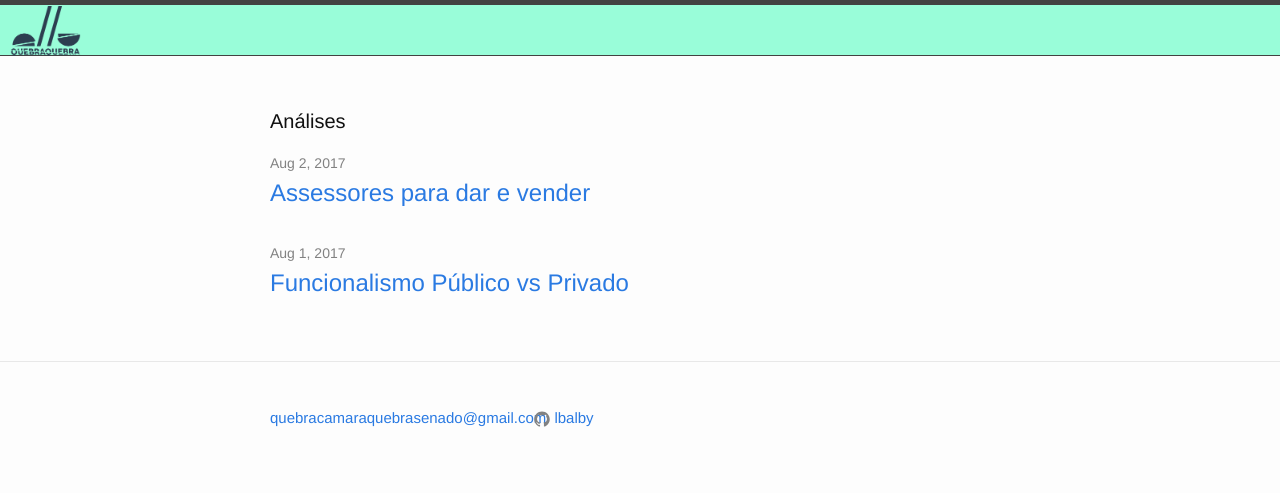
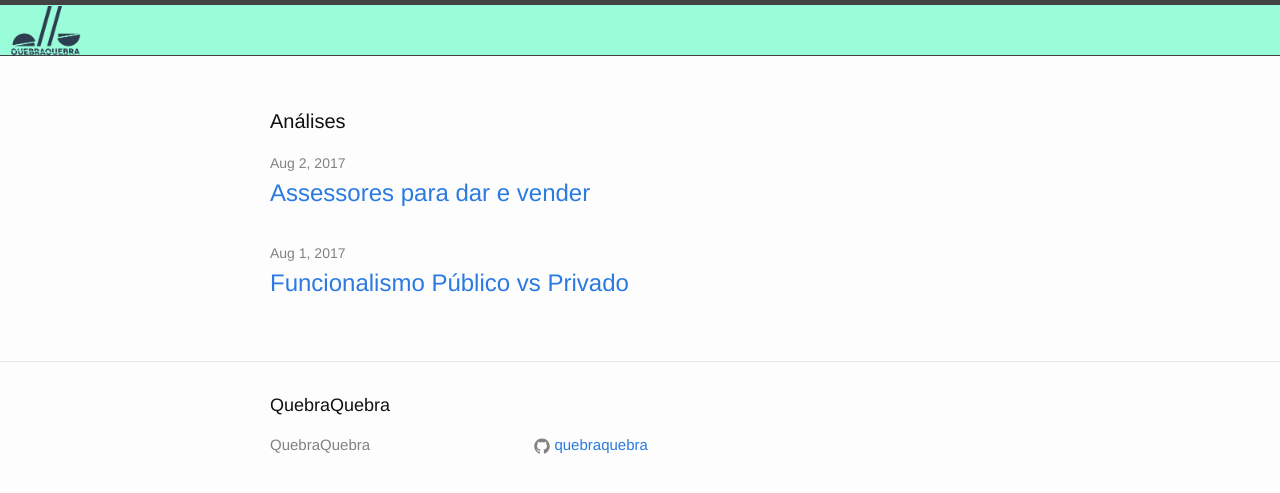
Before and after one commit to quebraquebra/blog, a Jekyll site: the page built from index.html, in a window 1280 px wide. Shown: the top 493 px of the page. Built offline with Jekyll 4.4.1, drawn with Linux system fonts in a browser that asks for light colours.

Commit message:
adding new files

```diff
--- a/_config.yml
+++ b/_config.yml
@@ -1,10 +1,9 @@
 # Site settings
-title:
-email: quebracamaraquebrasenado@gmail.com
+title: QuebraQuebra
 description: > # this means to ignore newlines until "baseurl:"
 baseurl: "/knitr-jekyll" # the subpath of your site, e.g. /blog/
-url: "http://yourdomain.com" # the base hostname & protocol for your site
-github_username:  lbalby
+url: "http://quebraquebra.lsd.ufcg.edu.br" # the base hostname & protocol for your site
+github_username:  quebraquebra
 permalink: /:year/:month/:title.html
 
 # Build settings
--- a/_includes/footer.html
+++ b/_includes/footer.html
@@ -28,20 +28,6 @@
           </li>
           {% endif %}
 
-          {% if site.twitter_username %}
-          <li>
-            <a href="https://twitter.com/{{ site.twitter_username }}">
-              <span class="icon  icon--twitter">
-                <svg viewBox="0 0 16 16">
-                  <path fill="#828282" d="M15.969,3.058c-0.586,0.26-1.217,0.436-1.878,0.515c0.675-0.405,1.194-1.045,1.438-1.809
-                  c-0.632,0.375-1.332,0.647-2.076,0.793c-0.596-0.636-1.446-1.033-2.387-1.033c-1.806,0-3.27,1.464-3.27,3.27 c0,0.256,0.029,0.506,0.085,0.745C5.163,5.404,2.753,4.102,1.14,2.124C0.859,2.607,0.698,3.168,0.698,3.767 c0,1.134,0.577,2.135,1.455,2.722C1.616,6.472,1.112,6.325,0.671,6.08c0,0.014,0,0.027,0,0.041c0,1.584,1.127,2.906,2.623,3.206 C3.02,9.402,2.731,9.442,2.433,9.442c-0.211,0-0.416-0.021-0.615-0.059c0.416,1.299,1.624,2.245,3.055,2.271 c-1.119,0.877-2.529,1.4-4.061,1.4c-0.264,0-0.524-0.015-0.78-0.046c1.447,0.928,3.166,1.469,5.013,1.469 c6.015,0,9.304-4.983,9.304-9.304c0-0.142-0.003-0.283-0.009-0.423C14.976,4.29,15.531,3.714,15.969,3.058z"/>
-                </svg>
-              </span>
-
-              <span class="username">{{ site.twitter_username }}</span>
-            </a>
-          </li>
-          {% endif %}
         </ul>
       </div>
 
```
Also changed, not shown: 5 other files.
